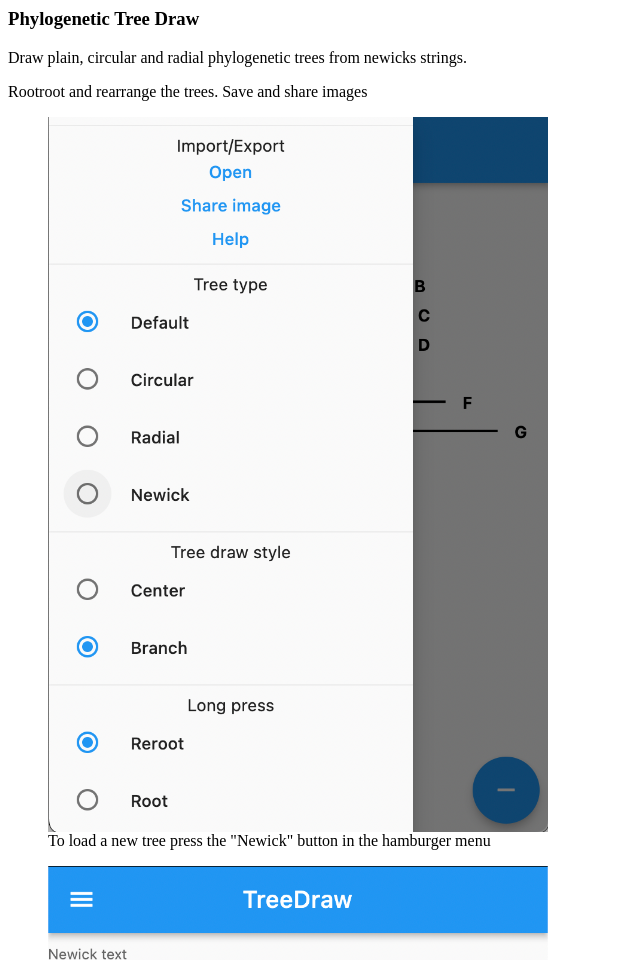
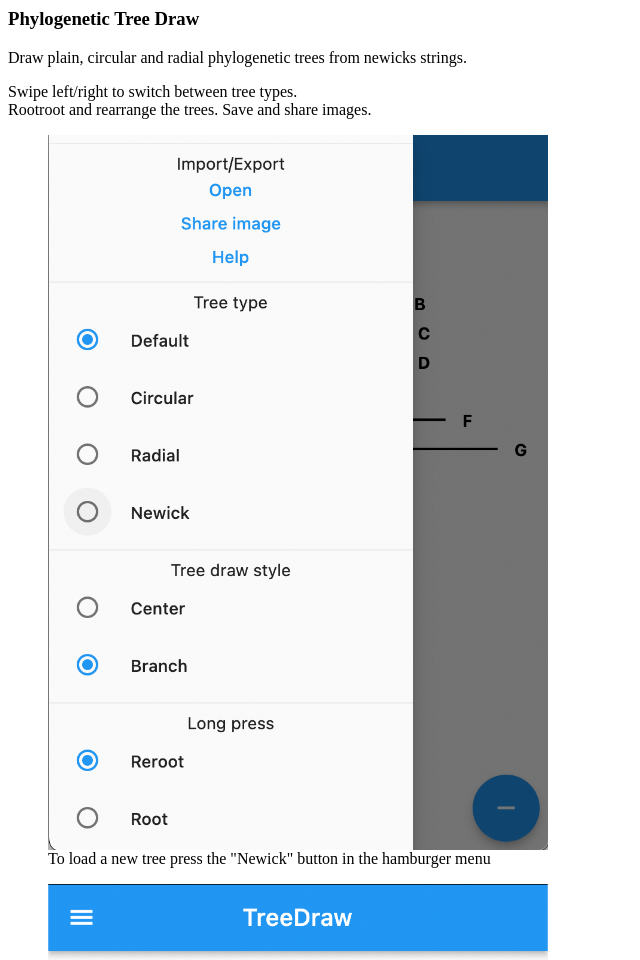
Before and after one commit to sigmarkarl/phylodraw, a plain HTML site: page index.html in a window 1280 px wide. Shown: the top 960 px of the page, without its empty margins (0-640 px from the left). Drawn offline with Linux system fonts and the light colour scheme.

Commit message:
update help

```diff
--- a/index.html
+++ b/index.html
@@ -7,7 +7,8 @@
                     Draw plain, circular and radial phylogenetic trees from newicks strings.
                 </p>
                 <p>
-                    Rootroot and rearrange the trees. Save and share images
+                    Swipe left/right to switch between tree types. <br>
+                    Rootroot and rearrange the trees. Save and share images.
                 </p>
                 <p>
                     <figure>
```
